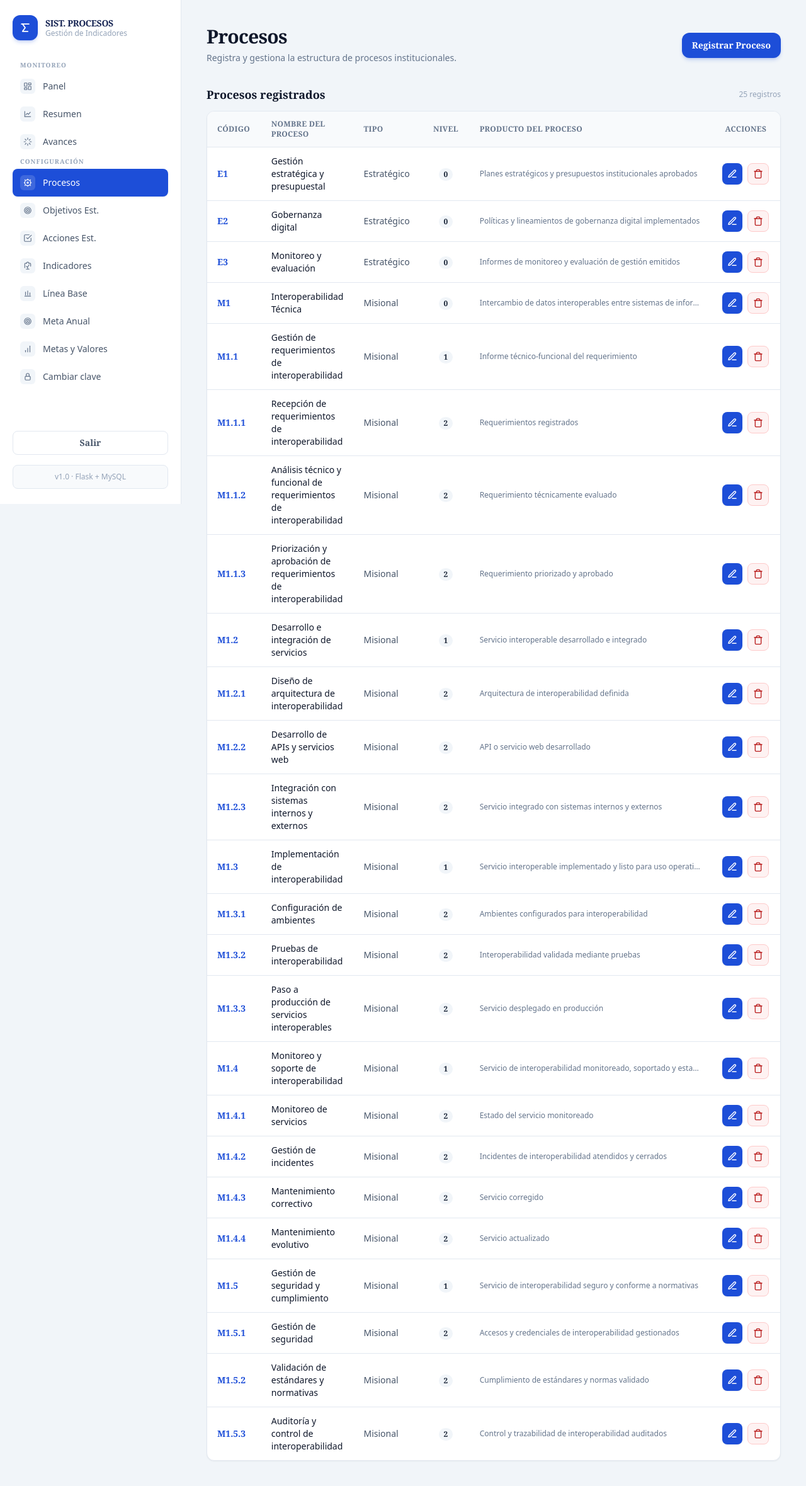
After one commit to david-990/siste-procesos, a Flask app: page /procesos in a window 1280 px wide. The commit adds this page. Shown: the whole page at 63% size. Run offline with Flask 3, Linux system fonts and the light colour scheme; the visitor is signed in with stand-in values (Sample User, id 1); data comes from the database, SQL or seed files in the repository; both versions use the stored data as it was after the commit; some libraries are stand-ins or nearby versions; some web fonts are replaced.

Commit message:
inventario de procesos

```diff
--- a/app/routes.py
+++ b/app/routes.py
@@ -26,6 +26,8 @@ ADMIN_ENDPOINTS = {
     "main.lineas_base",
     "main.linea_base_eliminar",
     "main.metas_valores",
+    "main.procesos",
+    "main.proceso_eliminar",
 }
 LOGIN_ATTEMPT_LIMIT = 5
 LOGIN_ATTEMPT_WINDOW_SECONDS = 300
@@ -340,6 +342,61 @@ def objetivo_eliminar(objetivo_id):
     repo.delete_objetivo(objetivo_id)
     flash("Objetivo estratégico eliminado.")
     return redirect(url_for("main.objetivos"))
+
+
+@bp.route("/procesos", methods=["GET", "POST"])
+def procesos():
+    if request.method == "POST":
+        proceso_id = _safe_int(request.form.get("id")) or None
+        nivel = _safe_int(request.form.get("nivel"))
+        tipo_proceso = request.form.get("tipo_proceso", "").strip()
+        producto_proceso = request.form.get("producto_proceso", "").strip()
+        codigo_proceso = request.form.get("codigo_proceso", "").strip()
+        nombre_proceso = request.form.get("nombre_proceso", "").strip()
+
+        errors = []
+        if nivel is None or not (0 <= nivel <= 3):
+            errors.append("El nivel del proceso debe estar entre 0 y 3.")
+        if tipo_proceso not in ("Estratégico", "Misional", "Apoyo"):
+            errors.append("Selecciona un tipo de proceso válido.")
+        if not producto_proceso:
+            errors.append("El producto del proceso es requerido.")
+        if not codigo_proceso:
+            errors.append("El código del proceso es requerido.")
+        if not nombre_proceso:
+            errors.append("El nombre del proceso es requerido.")
+
+        # Verificar unicidad del codigo_proceso
+        if codigo_proceso:
+            existing = repo.get_proceso_by_codigo(codigo_proceso)
+            if existing and (proceso_id is None or existing["id"] != proceso_id):
+                errors.append(f"El código de proceso '{codigo_proceso}' ya está registrado.")
+
+        if errors:
+            for err in errors:
+                flash(err)
+        else:
+            repo.save_proceso(
+                {
+                    "nivel": nivel,
+                    "tipo_proceso": tipo_proceso,
+                    "producto_proceso": producto_proceso,
+                    "codigo_proceso": codigo_proceso,
+                    "nombre_proceso": nombre_proceso,
+                },
+                proceso_id,
+            )
+            flash("Proceso guardado correctamente.")
+            return redirect(url_for("main.procesos"))
+
+    return render_template("procesos.html", procesos=repo.get_procesos())
+
+
+@bp.post("/procesos/<int:proceso_id>/eliminar")
+def proceso_eliminar(proceso_id):
+    repo.delete_proceso(proceso_id)
+    flash("Proceso eliminado.")
+    return redirect(url_for("main.procesos"))
 
 
 @bp.route("/acciones", methods=["GET", "POST"])
--- a/app/templates/base.html
+++ b/app/templates/base.html
@@ -44,6 +44,7 @@
     </style>
     <script src="https://cdn.tailwindcss.com"></script>
     <script src="https://cdn.jsdelivr.net/npm/sweetalert2@11"></script>
+    <script defer src="https://cdn.jsdelivr.net/npm/alpinejs@3.x.x/dist/cdn.min.js"></script>
     <script>
       tailwind.config = {
         theme: {
@@ -108,15 +109,15 @@
           {# Navegación #}
           <nav class="flex-1 space-y-0.5">
             {% set sections = [ ("Monitoreo", [ ("panel", "Panel", "panel"),
-            ("resumen", "Resumen", "resumen"), ("avances", "Avances",
-            "avances"), ]), ("Configuración", [
-             ("objetivos", "Objetivos Est.", "metas_anuales"),
-             ("acciones", "Acciones Est.", "acciones"),
-             ("indicadores", "Indicadores", "indicadores"),
-             ("lineas_base", "Línea Base", "lineas_base"), ("metas_anuales",
-             "Meta Anual", "metas_anuales"), ("metas_valores", "Metas y Valores",
-             "metas_valores"), ("change_password", "Cambiar clave", "settings"),
-             ]), ] %} {% for section_label, items in sections %}
+            ("resumen", "Resumen", "resumen"), ("avances", "Avances", "avances"),
+            ]), ("Configuración", [ ("procesos", "Procesos", "procesos"),
+            ("objetivos", "Objetivos Est.", "metas_anuales"), ("acciones",
+            "Acciones Est.", "acciones"), ("indicadores", "Indicadores",
+            "indicadores"), ("lineas_base", "Línea Base", "lineas_base"),
+            ("metas_anuales", "Meta Anual", "metas_anuales"), ("metas_valores",
+            "Metas y Valores", "metas_valores"), ("change_password", "Cambiar
+            clave", "settings"), ]), ] %} {% for section_label, items in sections
+            %}
             <div class="{% if not loop.first %}mt-5{% endif %}">
               <div
                 class="mb-1 px-3 text-[10px] font-semibold uppercase tracking-widest text-slate-400"
--- a/app/templates/components.html
+++ b/app/templates/components.html
@@ -71,6 +71,12 @@
             <path d="M9 11l3 3L22 4"></path>
             <path d="M21 12v7a2 2 0 0 1-2 2H5a2 2 0 0 1-2-2V5a2 2 0 0 1 2-2h11"></path>
         </svg>
+    {% elif name == 'procesos' %}
+        <svg class="{{ class }}" viewBox="0 0 24 24" fill="none" stroke="currentColor" stroke-width="2" stroke-linecap="round" stroke-linejoin="round" aria-hidden="true">
+            <path d="M12 20a8 8 0 1 0 0-16 8 8 0 0 0 0 16z"></path>
+            <path d="M12 14a2 2 0 1 0 0-4 2 2 0 0 0 0 4z"></path>
+            <path d="M12 2v2M12 20v2M4.22 4.22l1.42 1.42M18.36 18.36l1.42 1.42M2 12h2M20 12h2M4.22 19.78l1.42-1.42M18.36 5.64l1.42-1.42"></path>
+        </svg>
     {% elif name == 'lineas_base' %}
         <svg class="{{ class }}" viewBox="0 0 24 24" fill="none" stroke="currentColor" stroke-width="2" stroke-linecap="round" stroke-linejoin="round" aria-hidden="true">
             <path d="M4 19h16"></path>
--- /dev/null
+++ b/app/templates/procesos.html
@@ -0,0 +1,181 @@
+{% extends "base.html" %}
+{% from "components.html" import panel, input, icon %}
+
+{% block title %}Procesos{% endblock %}
+
+{% block content %}
+<div x-data="{
+    showModal: false,
+    editMode: false,
+    id: '',
+    codigo: '',
+    nombre: '',
+    tipo: 'Estratégico',
+    nivel: '0',
+    producto: ''
+}">
+    <!-- Encabezado de Página con Botón de Registro -->
+    <div class="mb-6 flex flex-col gap-4 sm:flex-row sm:items-center sm:justify-between">
+        <div>
+            <h1 class="text-2xl font-bold tracking-tight text-slate-900 md:text-3xl">Procesos</h1>
+            <p class="mt-1 max-w-3xl text-sm leading-6 text-slate-500">Registra y gestiona la estructura de procesos institucionales.</p>
+        </div>
+        <div>
+            <button type="button" @click="showModal = true; editMode = false; id = ''; codigo = ''; nombre = ''; tipo = 'Estratégico'; nivel = '0'; producto = ''" class="inline-flex min-h-10 items-center justify-center gap-2 rounded-xl bg-brand-700 px-4 py-2.5 text-sm font-semibold text-white shadow-md shadow-brand-700/20 outline-none transition hover:bg-brand-800 focus-visible:ring-4 focus-visible:ring-brand-200 active:scale-[0.98]">
+                {{ icon("plus", "h-4 w-4") }}
+                Registrar Proceso
+            </button>
+        </div>
+    </div>
+
+    <!-- Contenedor del Modal -->
+    <div x-show="showModal" class="relative z-50" style="display: none;" aria-labelledby="modal-title" role="dialog" aria-modal="true">
+        <!-- Fondo Oscurecido -->
+        <div x-show="showModal"
+             x-transition:enter="ease-out duration-300"
+             x-transition:enter-start="opacity-0"
+             x-transition:enter-end="opacity-100"
+             x-transition:leave="ease-in duration-200"
+             x-transition:leave-start="opacity-100"
+             x-transition:leave-end="opacity-0"
+             class="fixed inset-0 bg-slate-900/40 backdrop-blur-sm transition-opacity"></div>
+
+        <!-- Cuerpo del Modal -->
+        <div class="fixed inset-0 z-10 overflow-y-auto">
+            <div class="flex min-h-full items-end justify-center p-4 text-center sm:items-center sm:p-0">
+                <!-- Ventana del Formulario -->
+                <div x-show="showModal"
+                     x-transition:enter="ease-out duration-300"
+                     x-transition:enter-start="opacity-0 translate-y-4 sm:translate-y-0 sm:scale-95"
+                     x-transition:enter-end="opacity-100 translate-y-0 sm:scale-100"
+                     x-transition:leave="ease-in duration-200"
+                     x-transition:leave-start="opacity-100 translate-y-0 sm:scale-100"
+                     x-transition:leave-end="opacity-0 translate-y-4 sm:translate-y-0 sm:scale-95"
+                     @click.away="showModal = false"
+                     class="relative transform overflow-hidden rounded-2xl bg-white p-6 text-left shadow-xl transition-all sm:my-8 sm:w-full sm:max-w-2xl">
+
+                     <div class="absolute top-0 right-0 hidden pt-4 pr-4 sm:block">
+                         <button type="button" @click="showModal = false" class="rounded-lg text-slate-400 hover:text-slate-500 focus:outline-none">
+                             <span class="sr-only">Cerrar</span>
+                             <span class="text-xl font-medium">&times;</span>
+                         </button>
+                     </div>
+
+                     <form method="post" class="space-y-4">
+                         <div class="mb-4 border-b border-slate-100 pb-3">
+                             <h3 class="text-lg font-bold text-slate-900" x-text="editMode ? 'Editar Proceso' : 'Registrar Proceso'"></h3>
+                             <p class="text-sm text-slate-500" x-text="editMode ? 'Actualiza los datos del proceso y guarda los cambios.' : 'Ingresa los datos para registrar un nuevo proceso en el sistema.'"></p>
+                         </div>
+
+                         <input type="hidden" name="id" :value="id">
+
+                         <div class="grid grid-cols-1 gap-4 sm:grid-cols-3">
+                             <!-- Código -->
+                             <label class="block">
+                                 <span class="mb-1.5 block text-xs font-semibold uppercase tracking-wide text-slate-500">Código del Proceso</span>
+                                 <input name="codigo_proceso" type="text" x-model="codigo" required class="w-full rounded-xl border border-slate-300 bg-white px-3.5 py-2.5 text-sm text-slate-900 shadow-sm outline-none transition hover:border-slate-400 focus:border-brand-600 focus:ring-4 focus:ring-brand-100">
+                             </label>
+                             <!-- Nombre -->
+                             <label class="block sm:col-span-2">
+                                 <span class="mb-1.5 block text-xs font-semibold uppercase tracking-wide text-slate-500">Nombre del Proceso</span>
+                                 <input name="nombre_proceso" type="text" x-model="nombre" required class="w-full rounded-xl border border-slate-300 bg-white px-3.5 py-2.5 text-sm text-slate-900 shadow-sm outline-none transition hover:border-slate-400 focus:border-brand-600 focus:ring-4 focus:ring-brand-100">
+                             </label>
+                         </div>
+
+                         <div class="grid grid-cols-1 gap-4 sm:grid-cols-2">
+                             <!-- Tipo de Proceso -->
+                             <label class="block">
+                                 <span class="mb-1.5 block text-xs font-semibold uppercase tracking-wide text-slate-500">Tipo de Proceso</span>
+                                 <select name="tipo_proceso" x-model="tipo" class="w-full rounded-xl border border-slate-300 bg-white px-3.5 py-2.5 text-sm text-slate-900 shadow-sm outline-none transition hover:border-slate-400 focus:border-brand-600 focus:ring-4 focus:ring-brand-100">
+                                     <option value="Estratégico">Estratégico</option>
+                                     <option value="Misional">Misional</option>
+                                     <option value="Apoyo">Apoyo</option>
+                                 </select>
+                             </label>
+                             <!-- Nivel -->
+                             <label class="block">
+                                 <span class="mb-1.5 block text-xs font-semibold uppercase tracking-wide text-slate-500">Nivel</span>
+                                 <select name="nivel" x-model="nivel" class="w-full rounded-xl border border-slate-300 bg-white px-3.5 py-2.5 text-sm text-slate-900 shadow-sm outline-none transition hover:border-slate-400 focus:border-brand-600 focus:ring-4 focus:ring-brand-100">
+                                     <option value="0">Nivel 0</option>
+                                     <option value="1">Nivel 1</option>
+                                     <option value="2">Nivel 2</option>
+                                     <option value="3">Nivel 3</option>
+                                 </select>
+                             </label>
+                         </div>
+
+                         <!-- Producto -->
+                         <label class="block">
+                             <span class="mb-1.5 block text-xs font-semibold uppercase tracking-wide text-slate-500">Producto del Proceso</span>
+                             <textarea name="producto_proceso" x-model="producto" rows="2" required class="w-full rounded-xl border border-slate-300 bg-white px-3.5 py-2.5 text-sm text-slate-900 shadow-sm outline-none transition placeholder:text-slate-400 hover:border-slate-400 focus:border-brand-600 focus:ring-4 focus:ring-brand-100"></textarea>
+                         </label>
+
+                         <div class="mt-5 flex justify-end gap-3 border-t border-slate-100 pt-4">
+                             <button type="button" @click="showModal = false" class="inline-flex min-h-10 items-center justify-center rounded-xl border border-slate-300 bg-white px-4 py-2.5 text-sm font-semibold text-slate-700 shadow-sm outline-none transition hover:bg-slate-50 focus-visible:ring-4 focus-visible:ring-slate-200 active:scale-[0.98]">
+                                 Cancelar
+                             </button>
+                             <button type="submit" class="inline-flex min-h-10 items-center justify-center rounded-xl bg-brand-700 px-4 py-2.5 text-sm font-semibold text-white shadow-md shadow-brand-700/20 outline-none transition hover:bg-brand-800 focus-visible:ring-4 focus-visible:ring-brand-200 active:scale-[0.98]">
+                                 Guardar
+                             </button>
+                         </div>
+                     </form>
+                </div>
+            </div>
+        </div>
+    </div>
+
+    <!-- Listado de Procesos Registrados -->
+    <div class="mt-8 mb-3 flex items-center justify-between">
+        <h2 class="text-lg font-semibold text-slate-900">Procesos registrados</h2>
+        <span class="text-xs text-slate-400">{{ procesos|length }} registro{{ 's' if procesos|length != 1 else '' }}</span>
+    </div>
+    <div class="overflow-x-auto rounded-xl border border-slate-200 bg-white shadow-sm">
+        <table class="min-w-full divide-y divide-slate-200 text-sm">
+            <thead class="bg-slate-50 text-xs uppercase tracking-wide text-slate-500">
+                <tr>
+                    <th class="w-24 px-4 py-3 text-left font-semibold">Código</th>
+                    <th class="px-4 py-3 text-left font-semibold">Nombre del Proceso</th>
+                    <th class="w-32 px-4 py-3 text-left font-semibold">Tipo</th>
+                    <th class="w-24 px-4 py-3 text-center font-semibold">Nivel</th>
+                    <th class="px-4 py-3 text-left font-semibold">Producto del Proceso</th>
+                    <th class="w-32 px-4 py-3 text-center font-semibold">Acciones</th>
+                </tr>
+            </thead>
+            <tbody class="divide-y divide-slate-200">
+                {% for row in procesos %}
+                <tr class="hover:bg-slate-50">
+                    <td class="px-4 py-3 font-semibold text-brand-700">{{ row.codigo_proceso }}</td>
+                    <td class="px-4 py-3 text-slate-900 font-medium">{{ row.nombre_proceso }}</td>
+                    <td class="px-4 py-3 text-slate-600">{{ row.tipo_proceso }}</td>
+                    <td class="px-4 py-3 text-center text-slate-600">
+                        <span class="inline-flex rounded-full bg-slate-100 px-2 py-0.5 text-xs font-semibold text-slate-800">
+                            {{ row.nivel }}
+                        </span>
+                    </td>
+                    <td class="px-4 py-3 text-slate-500 text-xs leading-normal max-w-sm truncate" title="{{ row.producto_proceso }}">{{ row.producto_proceso }}</td>
+                    <td class="px-4 py-3 text-center">
+                        <div class="flex justify-center gap-2">
+                            <button type="button"
+                                    class="inline-flex items-center justify-center rounded-lg bg-brand-700 p-2 text-white shadow-sm hover:bg-brand-800 active:scale-[0.98] transition"
+                                    @click="showModal = true; editMode = true; id = '{{ row.id }}'; codigo = '{{ row.codigo_proceso | escape | replace('\'', '\\\'') }}'; nombre = '{{ row.nombre_proceso | escape | replace('\'', '\\\'') }}'; tipo = '{{ row.tipo_proceso }}'; nivel = '{{ row.nivel }}'; producto = '{{ row.producto_proceso | escape | replace('\'', '\\\'') }}'"
+                                    title="Editar">
+                                {{ icon("edit", "h-4 w-4") }}
+                            </button>
+                            <form method="post" action="{{ url_for('main.proceso_eliminar', proceso_id=row.id) }}">
+                                <button class="inline-flex items-center justify-center rounded-lg border border-red-200 bg-red-50 p-2 text-red-700 hover:bg-red-100 active:scale-[0.98] transition" title="Eliminar">
+                                    {{ icon("trash", "h-4 w-4") }}
+                                </button>
+                            </form>
+                        </div>
+                    </td>
+                </tr>
+                {% else %}
+                <tr>
+                    <td colspan="6" class="px-4 py-10 text-center text-sm text-slate-400">No hay procesos registrados.</td>
+                </tr>
+                {% endfor %}
+            </tbody>
+        </table>
+    </div>
+</div>
+{% endblock %}
```
Also changed, not shown: a.html (added, +350 -0 lines), app/repositories.py (+43 -0 lines), schema.sql (+39 -0 lines).
